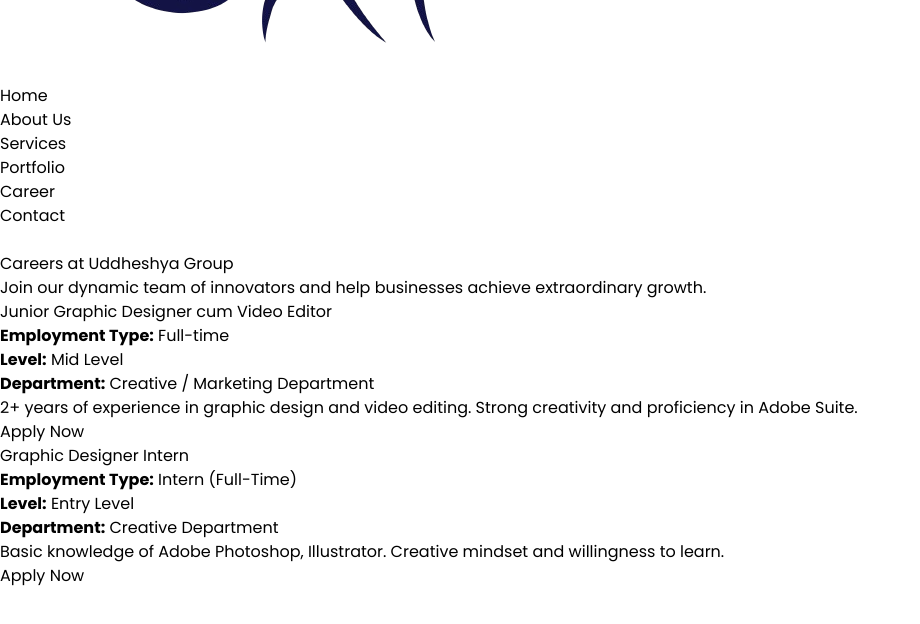
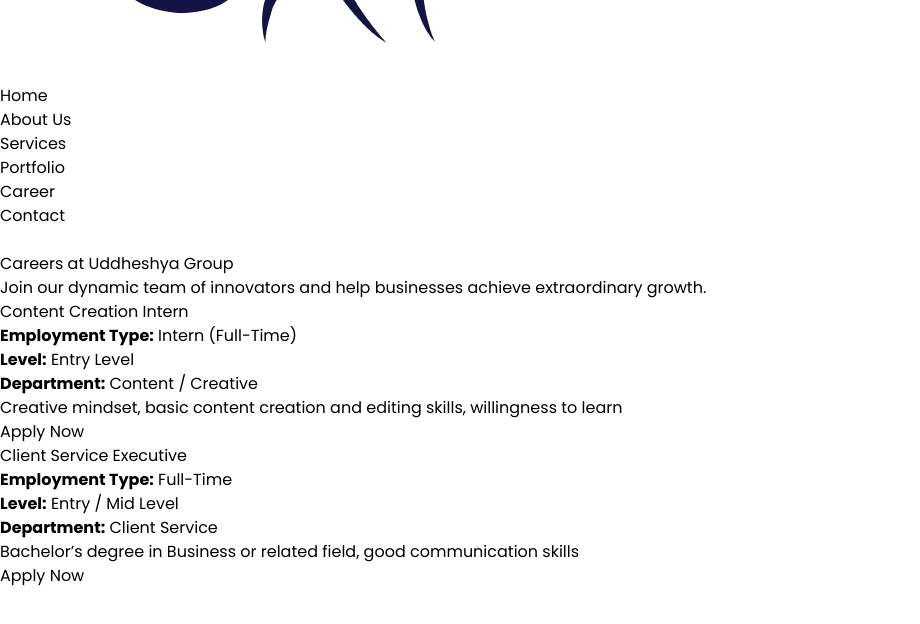
Before and after one commit to UddheshyaGroup/new-UG-Website, a React (Vite) app: page /career in a window 1280 px wide. Shown: the part 2822-3446 px from the top of the page, without its empty margins (0-920 px from the left). Built offline with nearby package versions, Linux system fonts and the light colour scheme.

Commit message:
Updated Job Listing

```diff
--- a/src/components/pages/Career/Career.jsx
+++ b/src/components/pages/Career/Career.jsx
@@ -20,18 +20,18 @@
 
   const jobs = [
     {
-      title: 'Junior Graphic Designer cum Video Editor',
-      requirements: '2+ years of experience in graphic design and video editing. Strong creativity and proficiency in Adobe Suite.',
-      type: 'Full-time',
-      level: 'Mid Level',
-      department: 'Creative / Marketing Department',
+      title: 'Content Creation Intern',
+      requirements: 'Creative mindset, basic content creation and editing skills, willingness to learn',
+      type: 'Intern (Full-Time)',
+      level: 'Entry Level',
+      department: 'Content / Creative',
     },
     {
-      title: 'Graphic Designer Intern',
-      requirements: 'Basic knowledge of Adobe Photoshop, Illustrator. Creative mindset and willingness to learn.',
-      type: 'Intern (Full-Time)',
-      level: 'Entry Level',
-      department: 'Creative Department',
+      title: 'Client Service Executive',
+      requirements: 'Bachelor’s degree in Business or related field, good communication skills',
+      type: 'Full-Time',
+      level: 'Entry / Mid Level',
+      department: 'Client Service',
     },
   ];
 
```
